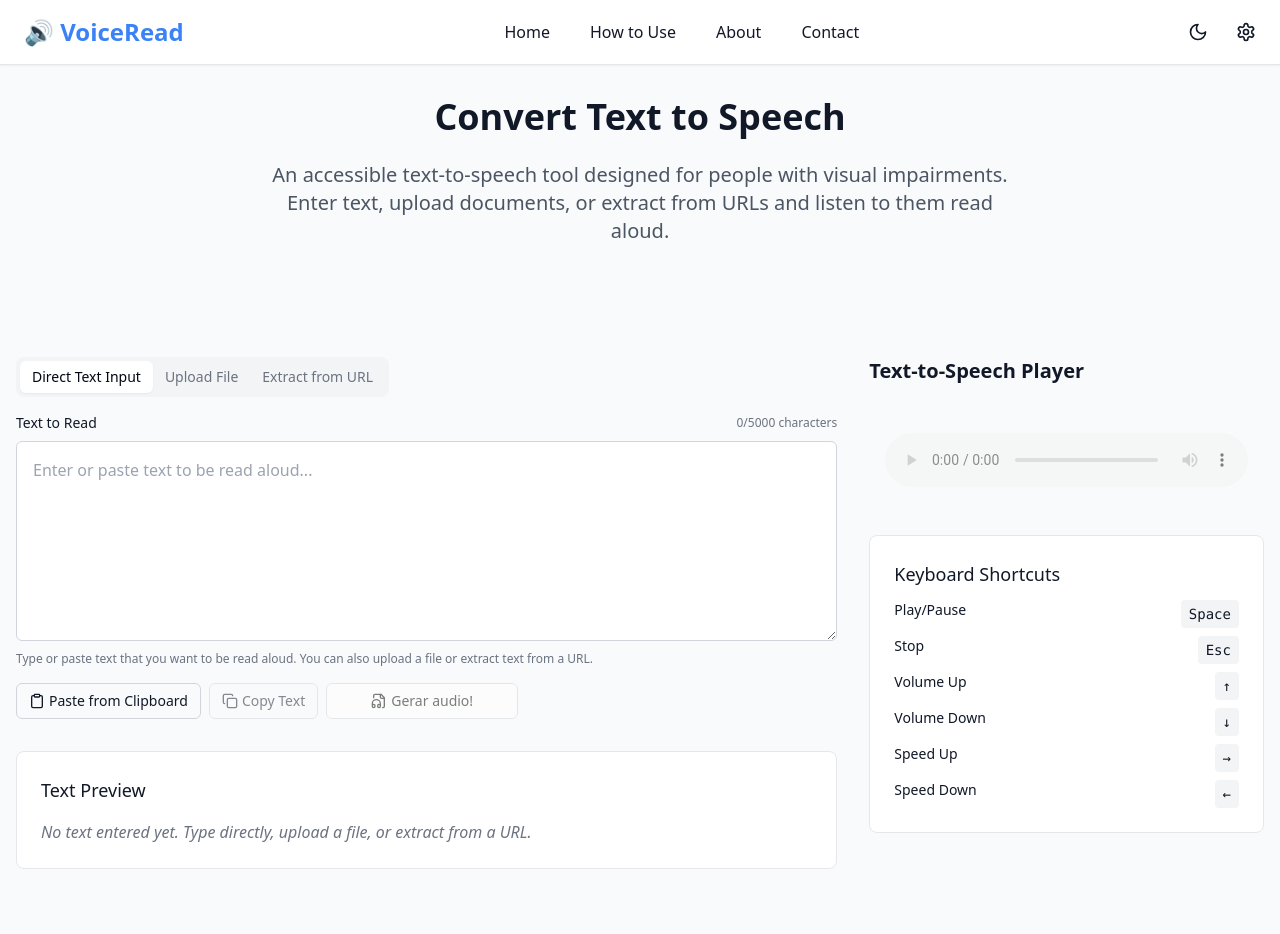
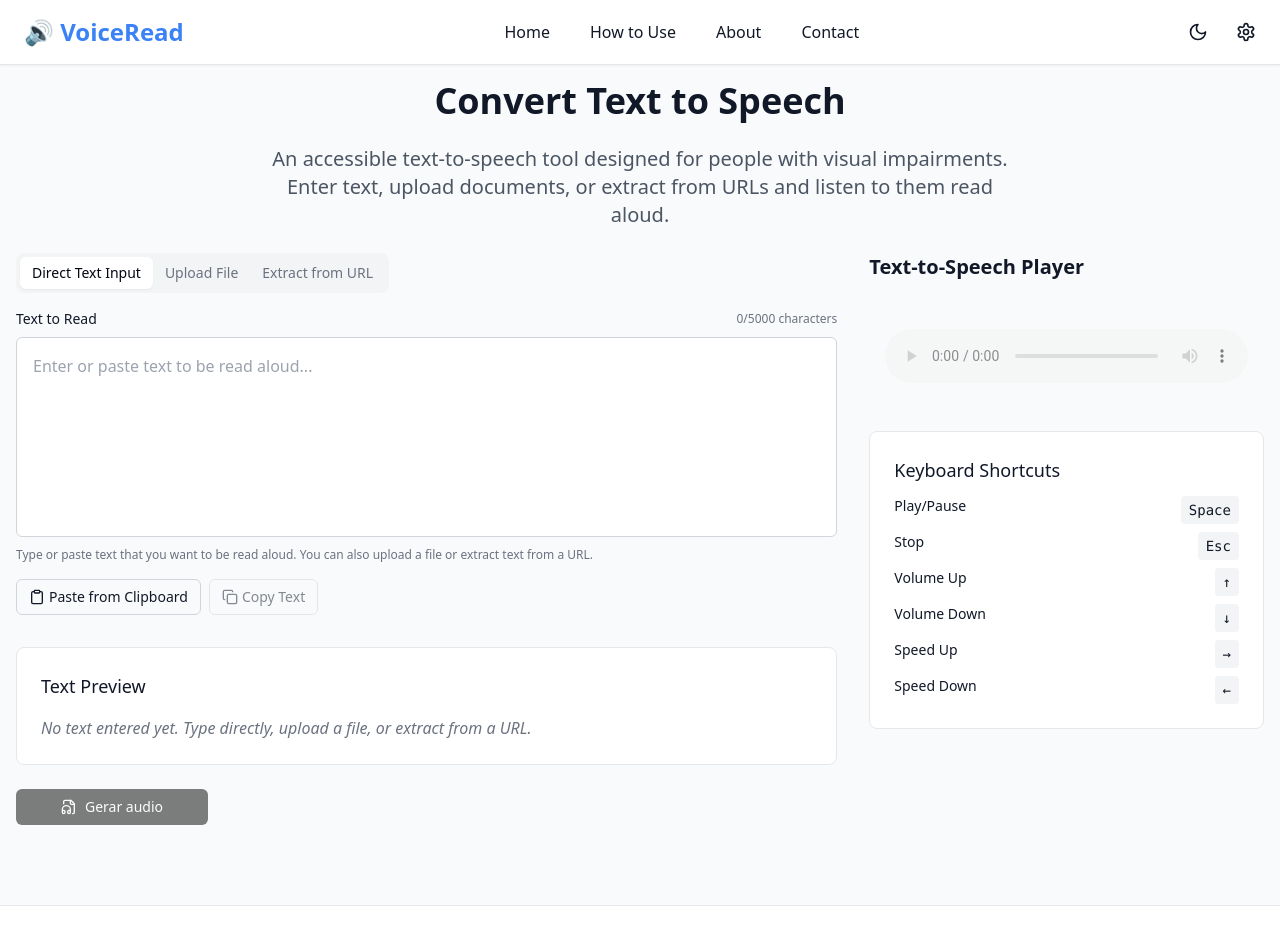
Before and after one commit to albertverso/voice-read, a React (Vite) app: page / in a window 1280 px wide. Shown: the top 934 px of the page. Built offline with nearby package versions, Linux system fonts and the light colour scheme.

Commit message:
melhorias na integração

```diff
--- a/src/App.tsx
+++ b/src/App.tsx
@@ -37,11 +37,11 @@ function App() {
         <Header />
 
         <main id="main" className="pb-16">
-          <div className="container mx-auto px-4 py-8">
+          <div className="container mx-auto px-4 py-4">
             <h1 className="text-3xl md:text-4xl font-bold text-center mb-6">
               Convert Text to Speech
             </h1>
-            <p className="text-xl text-center max-w-3xl mx-auto mb-12 text-gray-600 dark:text-gray-300">
+            <p className="text-xl text-center max-w-3xl mx-auto mb-2 text-gray-600 dark:text-gray-300">
               An accessible text-to-speech tool designed for people with visual impairments.
               Enter text, upload documents, or extract from URLs and listen to them read aloud.
             </p>
--- a/src/components/TabContent.tsx
+++ b/src/components/TabContent.tsx
@@ -5,6 +5,9 @@ import { TextInput } from './TextInput';
 // import { Player } from './Player';
 import { Tabs, TabsContent, TabsList, TabsTrigger } from './ui/Tabs';
 import { gerarAudio } from "../services/ttsService";
+import AutoTextarea from './ui/AutoTextarea';
+import { Button } from './ui/Button';
+import { FileAudio, LucideCircleDashed } from 'lucide-react';
 
 export const TabContent: React.FC = () => {
   const [text, setText] = useState('');
@@ -34,7 +37,7 @@ export const TabContent: React.FC = () => {
   };
 
   return (
-    <div className="container mx-auto px-4 py-8">
+    <div className="container mx-auto px-4 pb-4">
       <div className="grid grid-cols-1 lg:grid-cols-3 gap-8">
         <div className="lg:col-span-2">
           <Tabs defaultValue="text" className="mb-8">
@@ -65,8 +68,8 @@ export const TabContent: React.FC = () => {
           <div className="bg-white dark:bg-gray-800 border border-gray-200 dark:border-gray-700 rounded-lg p-6 mb-6">
             <h2 className="text-lg font-medium mb-4">Text Preview</h2>
             {text ? (
-              <div className="max-h-[400px] overflow-y-auto">
-                <p className="whitespace-pre-line">{text}</p>
+            <div className="relative">
+              <AutoTextarea text={text} setText={setText} />
             </div>
             ) : (
               <p className="text-gray-500 dark:text-gray-400 italic">
@@ -74,6 +77,29 @@ export const TabContent: React.FC = () => {
               </p>
             )}
           </div>
+          <Button
+            onClick={handleGerarAudio}
+            variant="classic"
+            size="sm"
+            className="flex items-center gap-1 bg-black text-white w-48 dark:bg-white dark:text-black"
+            disabled={!text}
+          >
+            {loading ?
+            <div className='flex flex-row gap-2 items-center justify-center'>
+              <LucideCircleDashed size={16} className="animate-spin w-full" />
+              <p >
+                Carregando...
+              </p>
+            </div>
+            :
+            <div className='flex flex-row gap-2 items-center justify-center'>
+              <FileAudio size={16} />
+              <p>
+                Gerar audio
+              </p>
+            </div>
+            }
+          </Button>
         </div>
 
         <div>
@@ -81,13 +107,6 @@ export const TabContent: React.FC = () => {
               <h2 className="text-xl font-semibold mb-4">Text-to-Speech Player</h2>
               {/* <Player text={text} /> */}
               <div className="p-4 max-w-xl mx-auto">
-              {/* <button
-                onClick={handleGerarAudio}
-                className="bg-blue-600 text-white px-4 py-2 rounded disabled:opacity-50"
-                disabled={loading || !texto}
-              >
-                {loading ? "Gerando áudio..." : "Ouvir"}
-              </button> */}
                 <div
                   className={`mt-4 w-full ${!audioUrl ? 'pointer-events-none opacity-50' : ''}`}
                 >
--- a/src/components/TextInput.tsx
+++ b/src/components/TextInput.tsx
@@ -89,7 +89,7 @@ export const TextInput: React.FC<TextInputProps> = ({
           value={value}
           onChange={handleTextChange}
           placeholder={placeholder}
-          className="w-full min-h-[200px] p-4 border border-gray-300 dark:border-gray-700 rounded-md focus:outline-none focus:ring-2 focus:ring-primary focus:border-transparent bg-white dark:bg-gray-800 text-gray-900 dark:text-gray-100"
+          className="w-full min-h-[200px] resize-none p-4 border border-gray-300 dark:border-gray-700 rounded-md focus:outline-none focus:ring-2 focus:ring-primary focus:border-transparent bg-white dark:bg-gray-800 text-gray-900 dark:text-gray-100"
           aria-describedby="text-input-instructions"
         />
 
@@ -127,16 +127,6 @@ export const TextInput: React.FC<TextInputProps> = ({
         >
           <Copy size={16} /> {copySuccess ? 'Copied!' : 'Copy Text'}
         </Button>
-
-        <Button
-          onClick={click}
-          variant="outline"
-          size="sm"
-          className="flex items-center gap-1 bg-white text-black w-48"
-          disabled={!value}
-        >
-          <FileAudio size={16} /> Gerar audio!
-        </Button>
       </div>
     </div>
   );
--- /dev/null
+++ b/src/components/ui/AutoTextarea.tsx
@@ -0,0 +1,35 @@
+import React, { useRef, useEffect } from 'react';
+
+const AutoTextarea = ({ text, setText }: { text: string; setText: (v: string) => void }) => {
+  const textareaRef = useRef<HTMLTextAreaElement>(null);
+
+  const handleInput = (e: React.ChangeEvent<HTMLTextAreaElement>) => {
+    setText(e.target.value);
+    autoResize();
+  };
+
+  const autoResize = () => {
+    const textarea = textareaRef.current;
+    if (textarea) {
+      textarea.style.height = 'auto'; // reset
+      textarea.style.height = `${textarea.scrollHeight}px`; // grow
+    }
+  };
+
+  useEffect(() => {
+    autoResize(); // ajusta ao montar
+  }, [text]);
+
+  return (
+    <textarea
+      ref={textareaRef}
+      value={text}
+      onChange={handleInput}
+      placeholder="Preview"
+      className="w-full resize-none overflow-hidden pointer-events-none p-4 border border-none dark:border-none rounded-md focus:outline-none bg-white dark:bg-gray-800 text-gray-900 dark:text-gray-100"
+      rows={1}
+    />
+  );
+};
+
+export default AutoTextarea;
--- a/src/components/ui/Button.tsx
+++ b/src/components/ui/Button.tsx
@@ -2,7 +2,7 @@ import * as React from 'react';
 import { cn } from '../../lib/utils';
 
 export interface ButtonProps extends React.ButtonHTMLAttributes<HTMLButtonElement> {
-  variant?: 'primary' | 'secondary' | 'outline' | 'ghost' | 'destructive';
+  variant?: 'primary' | 'secondary' | 'outline' | 'ghost' | 'destructive' | 'classic';
   size?: 'sm' | 'md' | 'lg' | 'icon';
   isLoading?: boolean;
 }
@@ -32,6 +32,8 @@ const Button = React.forwardRef<HTMLButtonElement, ButtonProps>(
               variant === 'ghost',
             'bg-red-600 text-white hover:bg-red-700 dark:bg-red-600 dark:hover:bg-red-700':
               variant === 'destructive',
+            'bg-black text-white dark:bg-white dark:text-black hover:opacity-85 dark:hover:opacity-85':
+            variant === 'classic',
           },
           className
         )}
--- a/src/services/ttsService.ts
+++ b/src/services/ttsService.ts
@@ -4,7 +4,7 @@ export async function gerarAudio(texto: string): Promise<Blob> {
       headers: {
         "Content-Type": "application/json",
       },
-      body: JSON.stringify({ texto }),
+      body: JSON.stringify({ "text": texto }),
     });
 
     if (!response.ok) {
```
Also changed, not shown: src/main.tsx (line endings or trailing spaces), src/services/ocsService.ts (added), 1 other file (tests, documents, lock files or other folders). Lines whose indentation alone changed are shown as unchanged.
